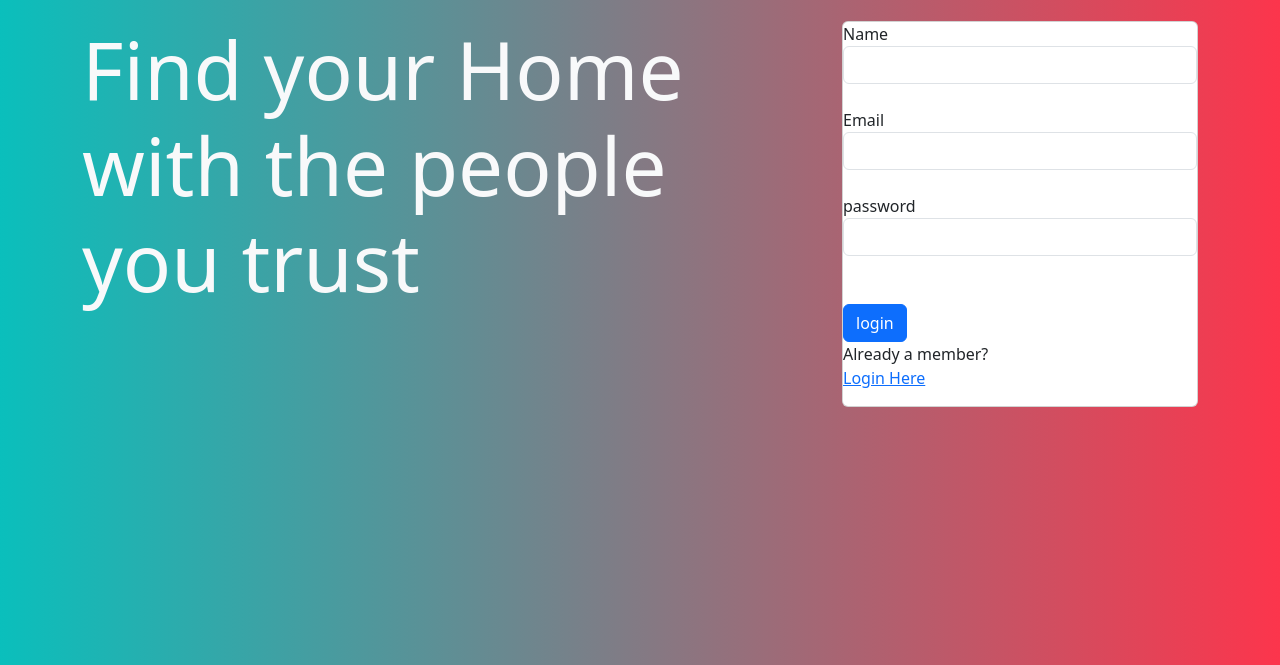
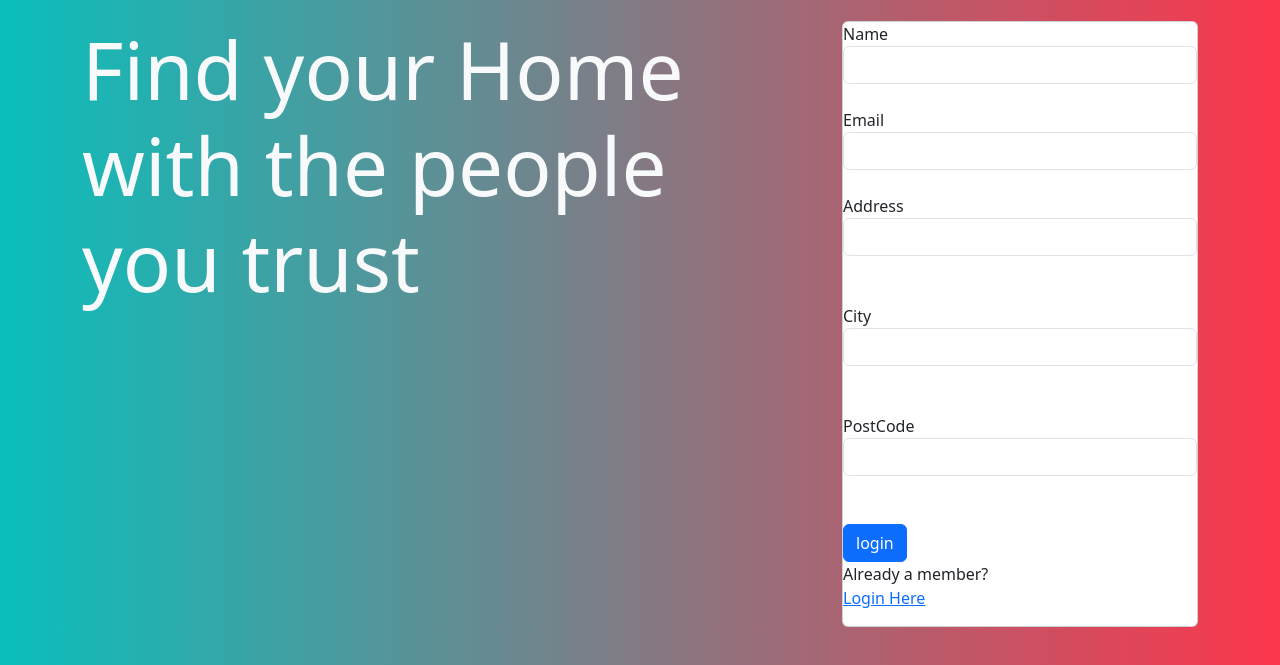
Before and after one commit to PotatoLordGrif/DreamHomeProject, a Flask app: page /AddtoMail in a window 1280 px wide. Shown: the part 135-800 px from the top of the page. Run offline with Flask 3, Linux system fonts and the light colour scheme.

Commit message:
Update addtomail.html

```diff
--- a/templates/addtomail.html
+++ b/templates/addtomail.html
@@ -4,7 +4,7 @@
     <meta charset="utf-8">
     <meta name="viewport" content="width=device-width, initial-scale=1">
     <link rel="stylesheet"type="text/css"href="{{url_for('static',filename='css/style.css')}}">
-    <title>Bootstrap demo</title>
+    <title>Join our Mailing List</title>
     <link href="https://cdn.jsdelivr.net/npm/bootstrap@5.3.0-alpha1/dist/css/bootstrap.min.css" rel="stylesheet" integrity="sha384-GLhlTQ8iRABdZLl6O3oVMWSktQOp6b7In1Zl3/Jr59b6EGGoI1aFkw7cmDA6j6gD" crossorigin="anonymous">
   </head>
   <body class="bg-nav">
@@ -27,8 +27,12 @@
                       <input type="text" class="form-control"><br>
                       <label>Email</label><br>
                       <input type="email" class="form-control"><br>
-                      <label>password</label><br>
-                      <input type="password" class ="form-control"><br><br>
+                      <label>Address</label><br>
+                      <input type="text" class ="form-control"><br><br>
+                      <label>City</label><br>
+                      <input type="text" class ="form-control"><br><br>
+                      <label>PostCode</label><br>
+                      <input type="text" class ="form-control"><br><br>
                       <input type="submit" class ="btn btn-primary btn-block btn lg" value="login">
                   </form
                   <p class="mt-2" > Already a member? <a href= "#" > Login Here</a> </p>
```
